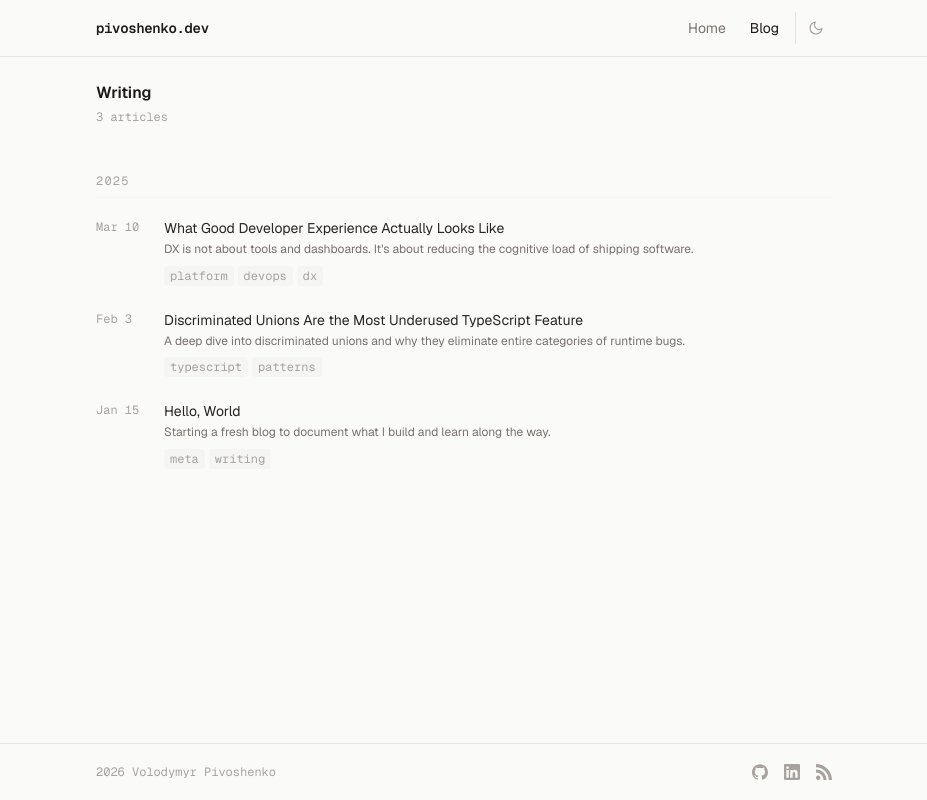
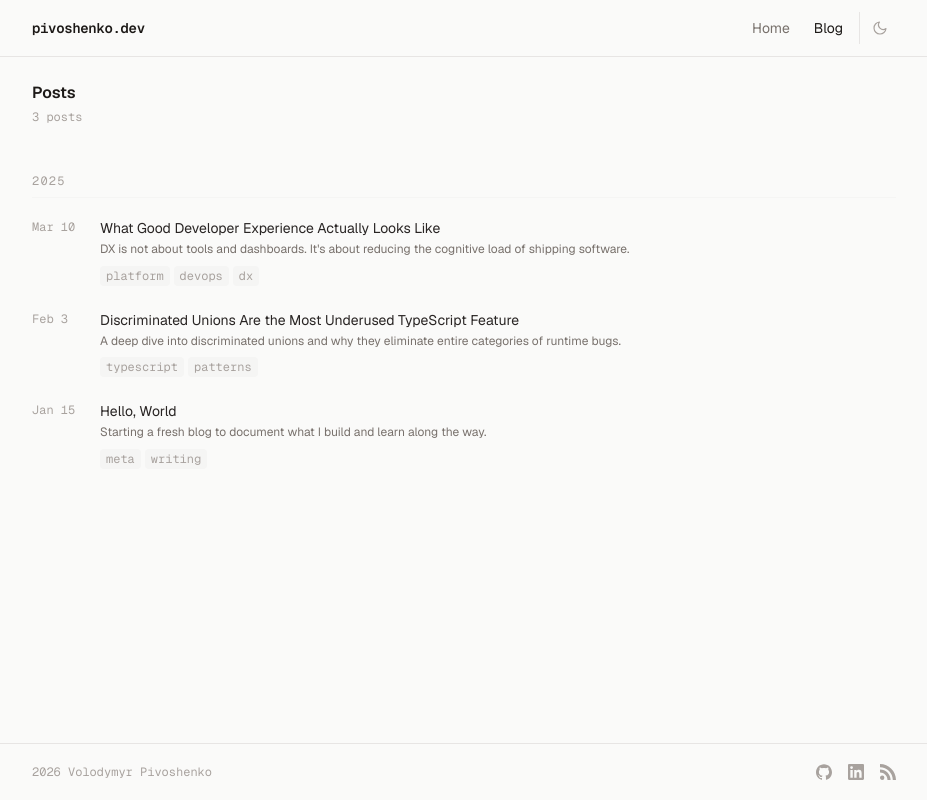
Before and after one commit to pivoshenko/pivoshenko.dev, a Next.js app: page /blog in a window 1280 px wide. Shown: the whole page, without its empty margins (176-1103 px from the left). Built offline with nearby package versions, Linux system fonts and the light colour scheme.

Commit message:
feat: update terminology and layout for blog section

```diff
--- a/app/blog/page.tsx
+++ b/app/blog/page.tsx
@@ -4,7 +4,7 @@ import Link from 'next/link'
 
 export const metadata: Metadata = {
   title: 'Blog',
-  description: 'Writing on software engineering, systems, and tooling.',
+  description: 'Writing on AI, engineering, systems, and tooling.',
 }
 
 export default function Blog() {
@@ -21,9 +21,9 @@ export default function Blog() {
   return (
     <div className="space-y-12">
       <div>
-        <h1 className="type-heading fg-primary">Writing</h1>
+        <h1 className="type-heading fg-primary">Posts</h1>
         <p className="mt-1 type-meta fg-muted">
-          {posts.length} {posts.length === 1 ? 'article' : 'articles'}
+          {posts.length} {posts.length === 1 ? 'post' : 'posts'}
         </p>
       </div>
 
--- a/app/globals.css
+++ b/app/globals.css
@@ -29,7 +29,7 @@
     @apply text-sm;
   }
 
-  /* Section labels: year headers, "Recent writing", "Links" */
+  /* Section labels: year headers, "Recent posts", "Links" */
   .type-label {
     @apply text-xs font-mono uppercase tracking-widest;
   }
--- a/app/layout.tsx
+++ b/app/layout.tsx
@@ -37,7 +37,7 @@ export default function RootLayout({
         <ThemeProvider attribute="class" defaultTheme="system" enableSystem>
           <div className="min-h-screen flex flex-col">
             <Nav />
-            <main className="flex-1 w-full max-w-3xl mx-auto px-4 py-6">
+            <main className="flex-1 w-full max-w-4xl mx-auto px-4 py-6">
               {children}
             </main>
             <Footer />
--- a/app/page.tsx
+++ b/app/page.tsx
@@ -37,7 +37,7 @@ export default function Home() {
       </section>
 
       <section className="space-y-6">
-        <h2 className="type-label fg-muted">Recent writing</h2>
+        <h2 className="type-label fg-muted">Recent posts</h2>
 
         {posts.length === 0 ? (
           <p className="type-ui fg-subtle">No posts yet.</p>
--- a/components/footer.tsx
+++ b/components/footer.tsx
@@ -52,7 +52,7 @@ const links = [
 export function Footer() {
   return (
     <footer className="w-full border-t border-ui">
-      <div className="max-w-3xl mx-auto px-4 h-14 flex items-center justify-between">
+      <div className="max-w-4xl mx-auto px-4 h-14 flex items-center justify-between">
         <span className="type-meta fg-muted">
           {new Date().getFullYear()} Volodymyr Pivoshenko
         </span>
--- a/components/nav.tsx
+++ b/components/nav.tsx
@@ -16,7 +16,7 @@ export function Nav() {
 
   return (
     <header className="w-full border-b border-ui">
-      <nav className="max-w-3xl mx-auto px-4 h-14 flex items-center justify-between">
+      <nav className="max-w-4xl mx-auto px-4 h-14 flex items-center justify-between">
         <Link
           href="/"
           className="type-logo fg-primary hover:opacity-60 transition-opacity"
```
